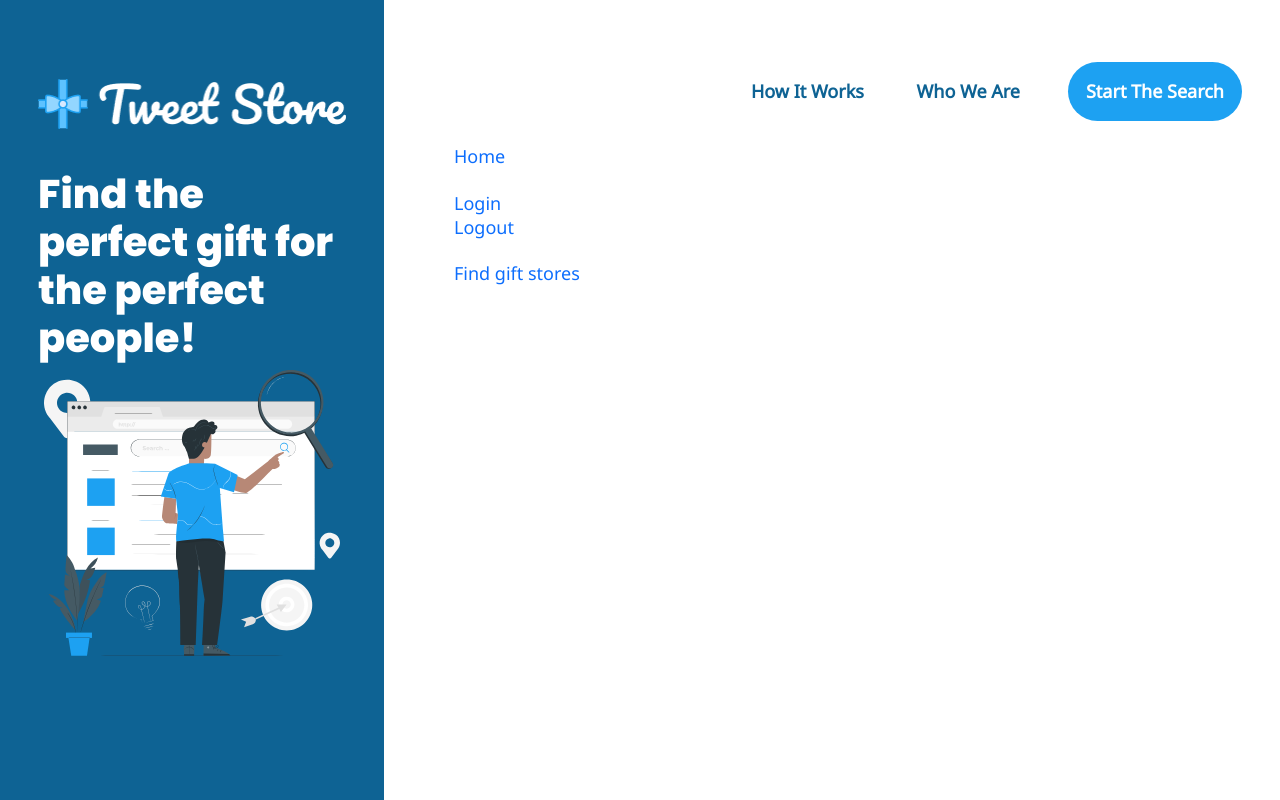
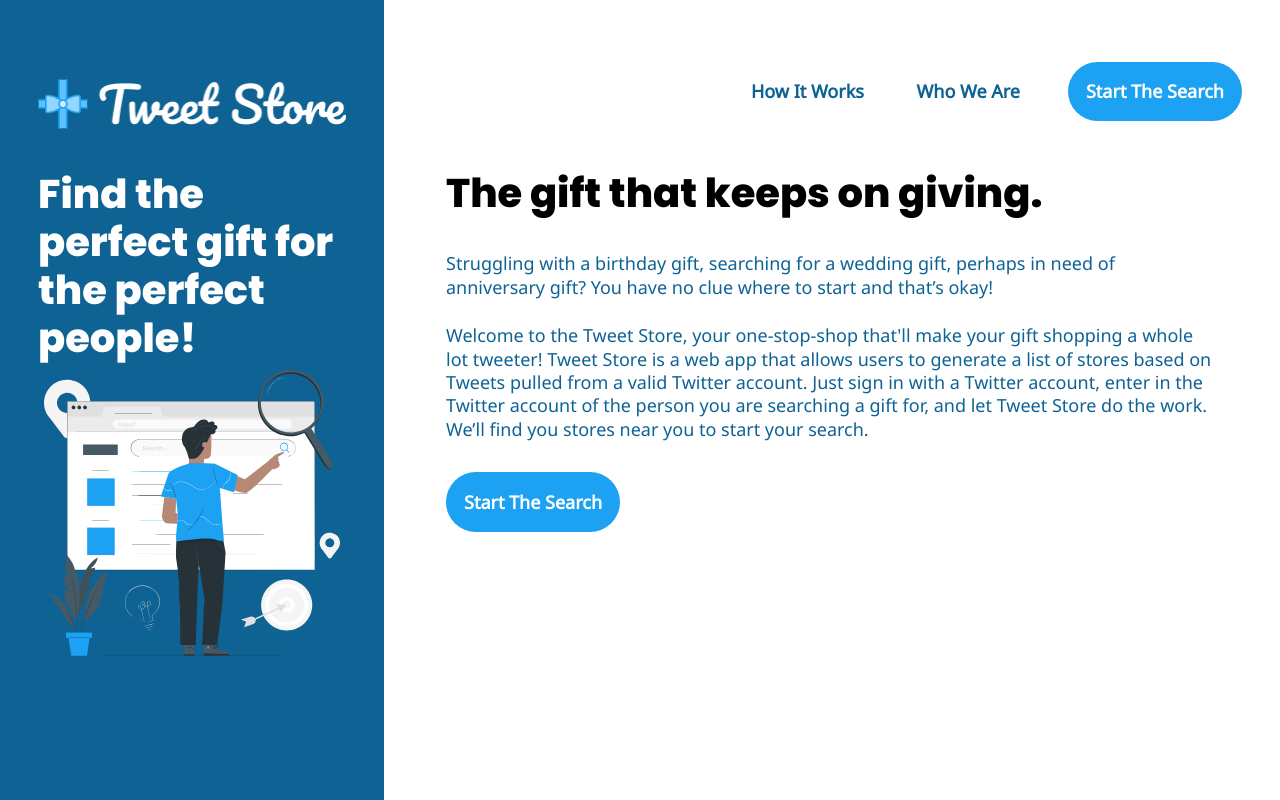
Before and after one commit to cam-garrison/cs411-group1, a Flask app: template prototype/templates/home.html in a window 1280 px wide. Run offline with Flask 2, Linux system fonts and the light colour scheme; the template is opened without the code that fills it, so the values that code supplies are empty.

Commit message:
HOME.HTML IS DONE

```diff
--- a/prototype/templates/css/_animations.scss
+++ b/prototype/templates/css/_animations.scss
@@ -22,7 +22,7 @@
 }
 
 .fadeIn {
-    animation: fadeIn 300ms ease-in-out forwards;
+    animation: fadeIn 250ms ease-in-out forwards;
 }
 
 @keyframes fadeOut {
@@ -45,5 +45,5 @@
 }
 
 .fadeOut {
-    animation: fadeOut 300ms ease-in-out forwards;
+    animation: fadeOut 250ms ease-in-out forwards;
 }
--- a/prototype/templates/css/_globals.scss
+++ b/prototype/templates/css/_globals.scss
@@ -14,6 +14,30 @@
     font-size: $font-med;
     color: $cerulean;
     line-height: 1.3;
+
+    &.noscroll {
+        overflow: hidden;
+    }
+}
+
+h1 {
+    font-family: 'Poppins', sans-serif;
+    color: $white;
+    font-size: 2.5rem;
+}
+
+h2 {
+    font-family: 'Poppins', sans-serif;
+    color: $black;
+    font-size: 2.5rem;
+    margin-bottom: 2.1875rem;
+}
+
+p {
+    font-family: 'Noto Sans', sans-serif;
+    color: $cerulean;
+    font-size: $font-med;
+    margin-bottom: 1.5625rem;
 }
 
 a, a:visited, a:hover {
--- a/prototype/templates/css/_header.scss
+++ b/prototype/templates/css/_header.scss
@@ -1,7 +1,6 @@
 .header {
 
     display: grid;
-    color: $white;
 
     nav {
         padding-top: 1.5rem;
@@ -67,10 +66,17 @@
         }
     }
 
+    // nav cta button
     &__cta {
         font-size: $font-med;
         color: $white;
         margin-left: 3rem;
+    }
+
+    // body cta button
+    &__ctaBody {
+        font-size: $font-med;
+        color: $white;
     }
 
     // left box
@@ -82,7 +88,6 @@
         top: 0px;
         background: $cerulean;
         padding: 38px;
-        font-family: 'Poppins', sans-serif;
     }
 
     &__imgContainer {
@@ -126,6 +131,14 @@
         background: $white;
     }
 
+    .hero {
+        padding: 1.5rem;
+
+        &__button {
+            padding-top: 1.5625rem;
+        }
+    }
+
     // hamburger animation
     &.open {
         .header__toggle {
--- a/prototype/templates/css/home.css
+++ b/prototype/templates/css/home.css
@@ -20,7 +20,7 @@
 }
 
 .fadeIn {
-  animation: fadeIn 300ms ease-in-out forwards;
+  animation: fadeIn 250ms ease-in-out forwards;
 }
 
 @keyframes fadeOut {
@@ -41,7 +41,7 @@
 }
 
 .fadeOut {
-  animation: fadeOut 300ms ease-in-out forwards;
+  animation: fadeOut 250ms ease-in-out forwards;
 }
 
 html {
@@ -60,6 +60,30 @@
   font-size: 1.125rem;
   color: #0E6394;
   line-height: 1.3;
+}
+
+body.noscroll {
+  overflow: hidden;
+}
+
+h1 {
+  font-family: 'Poppins', sans-serif;
+  color: #FFFFFF;
+  font-size: 2.5rem;
+}
+
+h2 {
+  font-family: 'Poppins', sans-serif;
+  color: #000000;
+  font-size: 2.5rem;
+  margin-bottom: 2.1875rem;
+}
+
+p {
+  font-family: 'Noto Sans', sans-serif;
+  color: #0E6394;
+  font-size: 1.125rem;
+  margin-bottom: 1.5625rem;
 }
 
 a, a:visited, a:hover {
@@ -122,7 +146,6 @@
 
 .header {
   display: grid;
-  color: #FFFFFF;
 }
 
 .header nav {
@@ -191,6 +214,11 @@
   margin-left: 3rem;
 }
 
+.header__ctaBody {
+  font-size: 1.125rem;
+  color: #FFFFFF;
+}
+
 .header__box1 {
   position: absolute;
   width: 30%;
@@ -199,7 +227,6 @@
   top: 0px;
   background: #0E6394;
   padding: 38px;
-  font-family: 'Poppins', sans-serif;
 }
 
 .header__imgContainer {
@@ -241,6 +268,14 @@
   background: #FFFFFF;
 }
 
+.header .hero {
+  padding: 1.5rem;
+}
+
+.header .hero__button {
+  padding-top: 1.5625rem;
+}
+
 .header.open .header__toggle > span {
   background-color: #FFFFFF;
 }
--- a/prototype/templates/home.html
+++ b/prototype/templates/home.html
@@ -25,11 +25,11 @@
             <!-- nav bar -->
             <nav class="flex flex-jc-sb flex-ai-c">
 
-                <a href="#" class="header__logo hide-for-mobile">
+                <a href="/" class="header__logo hide-for-mobile">
                     <img src="images/logowtext.png" alt="Tweet Store">
                 </a>
 
-                <a href="#" class="header__logo hide-for-desktop">
+                <a href="/" class="header__logo hide-for-desktop">
                     <img src="images/logo 50x50.png" alt="Tweet Store Icon">
                 </a>
 
@@ -69,20 +69,34 @@
 
             </nav>
             <div class="header__menu hasFade hide-for-desktop">
-                <a href="">How It Works</a>
-                <a href="">Who We Are</a>
+                <a href="#">How It Works</a>
+                <a href="#">Who We Are</a>
             </div>
-            <ul>
-                <li><a href='/'>Home</a></li>
-                <br>
-                <li><a href='/login'>Login</a></li>
+
+            <section class="hero">
+                <div class="hero__text">
+                    <h2>
+                        The gift that keeps on giving.
+                    </h2>
+                    <p>
+                        Struggling with a birthday gift, searching for a wedding gift, perhaps in need of anniversary gift? You have no clue where to start and that’s okay!
+                    </p>
+                    <p>
+                        Welcome to the Tweet Store, your one-stop-shop that'll make your gift shopping a whole lot tweeter! Tweet Store is a web app that allows users to generate a list of stores based on Tweets pulled from a valid Twitter account. Just sign in with a Twitter account, enter in the Twitter account of the person you are searching a gift for, and let Tweet Store do the work. We’ll find you stores near you to start your search.
+                    </p>
+                    <div class="hero__button">
+                        <a href="/login" class="button header__ctaBody">Start The Search</a>
+                    </div>
+                </div>
+            </section>
+
+
+            <!-- <ul>
                 <li><a href='/logout'>Logout</a></li>
                 <br>
                 <li><a href='/twitter'>Find gift stores</a></li>
-            </ul>
+            </ul> -->
         </div>
-
-
     </header>
     <script src="/prototype/templates/js/script.js"></script>
 </body>
--- a/prototype/templates/js/script.js
+++ b/prototype/templates/js/script.js
@@ -1,4 +1,5 @@
 const btnHamburger = document.querySelector('#btnHamburger');
+const body = document.querySelector('body');
 const header = document.querySelector('.header');
 const overlay = document.querySelector('.overlay');
 const fadeStuffs = document.querySelectorAll('.hasFade');
@@ -8,12 +9,17 @@
 
     //closing
     if(header.classList.contains('open')) {
+        body.classList.remove('noscroll');
         header.classList.remove('open');
-        overlay.classList.remove('fadeIn');
-        overlay.classList.add('fadeOut');
+        fadeStuffs.forEach(function(element){
+            element.classList.remove('fadeIn');
+            element.classList.add('fadeOut');
+
+        });
     }
     //opening
     else {
+        body.classList.add('noscroll');
         header.classList.add('open');
         fadeStuffs.forEach(function(element){
             element.classList.remove('fadeOut');
```
Also changed, not shown: 1 other file.
